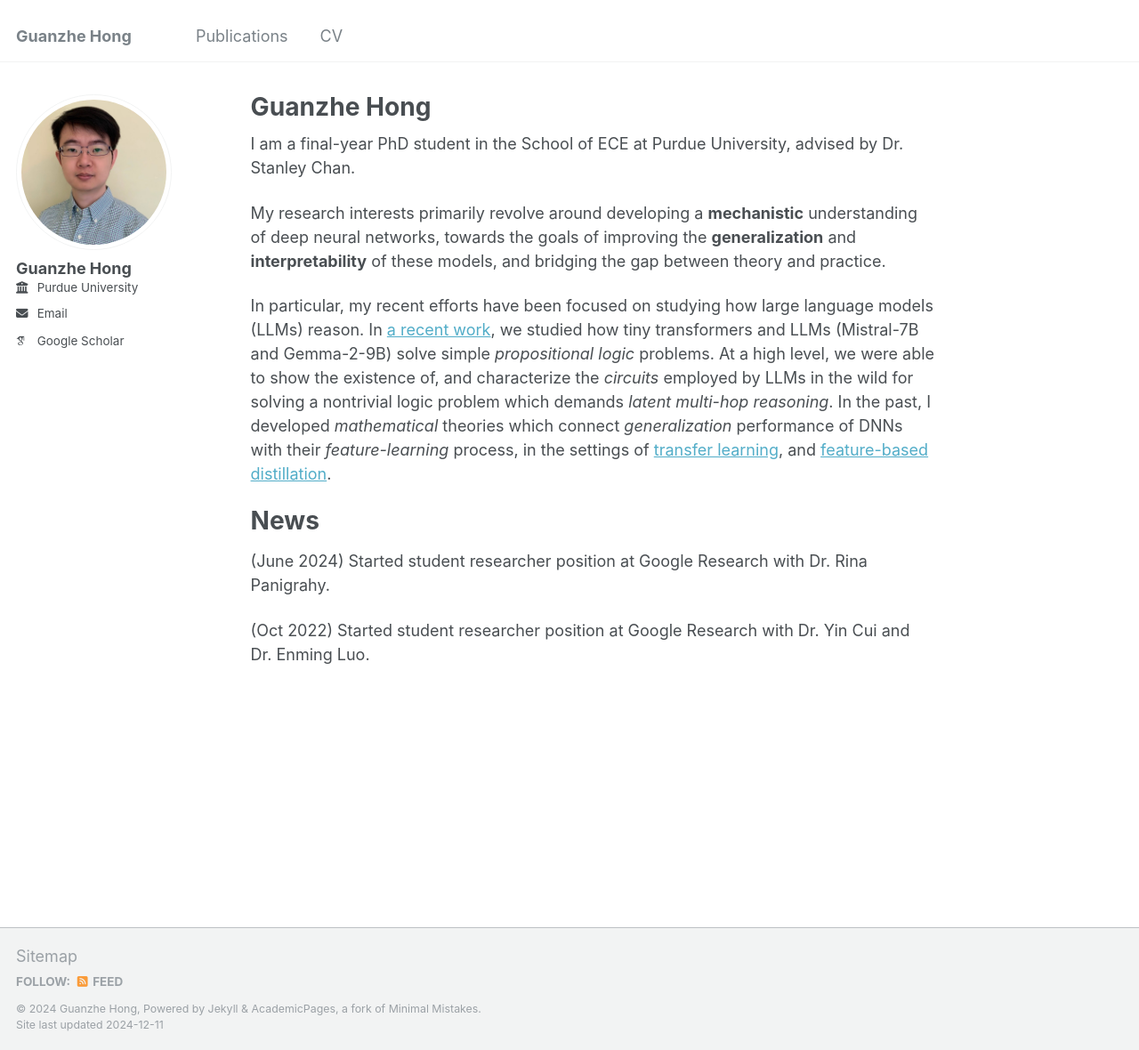
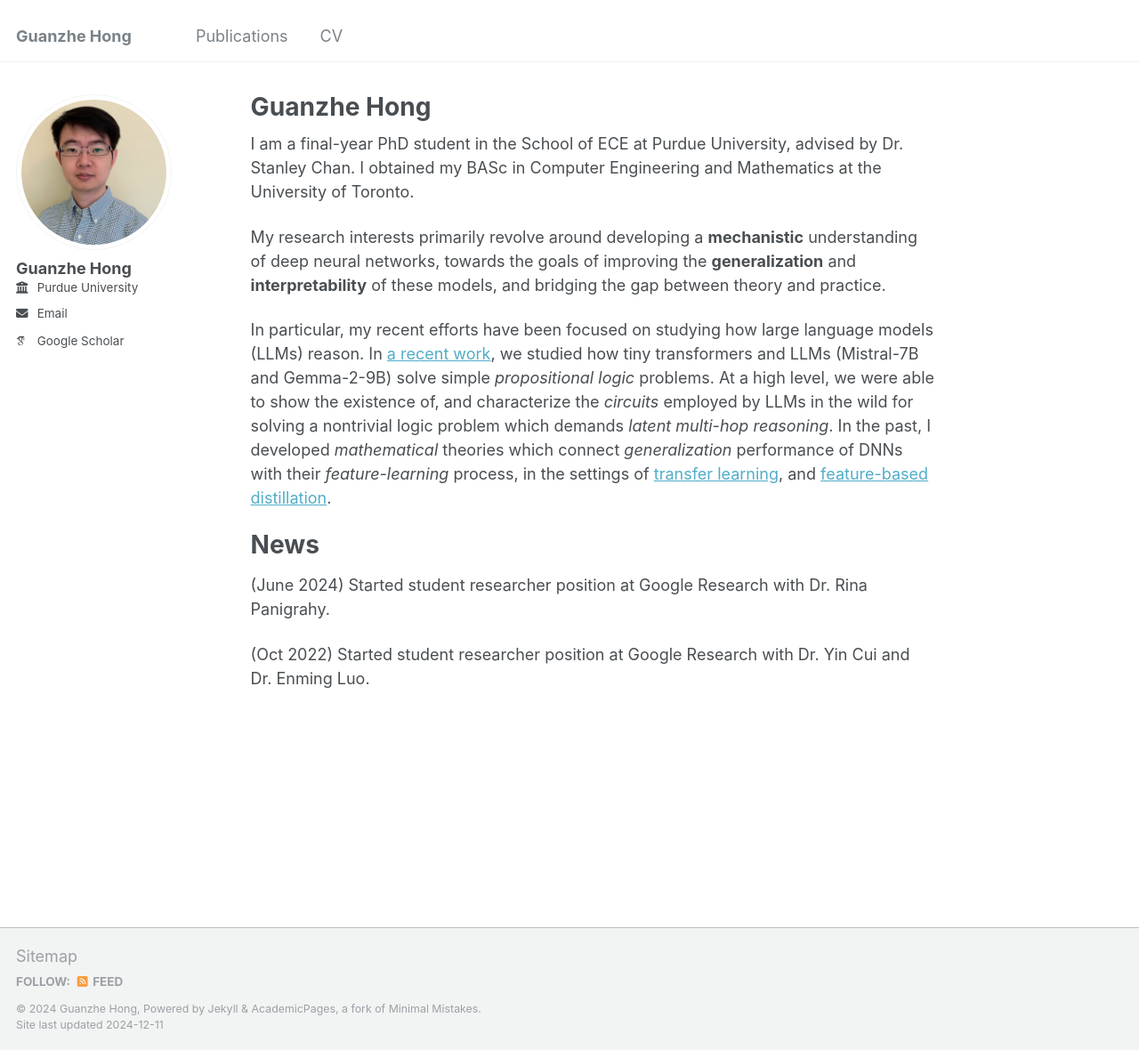
Before and after one commit to guanzhehong/guanzhehong, a Jekyll site: the page built from _pages/about.md, in a window 1280 px wide and 1180 px high. Shown: the whole window at 89% size. Built offline with Jekyll 4.4.1, drawn with Linux system fonts in a browser that asks for light colours; some web fonts are replaced.

Commit message:
Update about.md

```diff
--- a/_pages/about.md
+++ b/_pages/about.md
@@ -7,7 +7,7 @@ redirect_from:
   - /about.html
 ---
 
-I am a final-year PhD student in the School of ECE at Purdue University, advised by Dr. Stanley Chan.
+I am a final-year PhD student in the School of ECE at Purdue University, advised by Dr. Stanley Chan. I obtained my BASc in Computer Engineering and Mathematics at the University of Toronto.
 
 My research interests primarily revolve around developing a **mechanistic** understanding of deep neural networks, towards the goals of improving the **generalization** and **interpretability** of these models, and bridging the gap between theory and practice.
 
```
